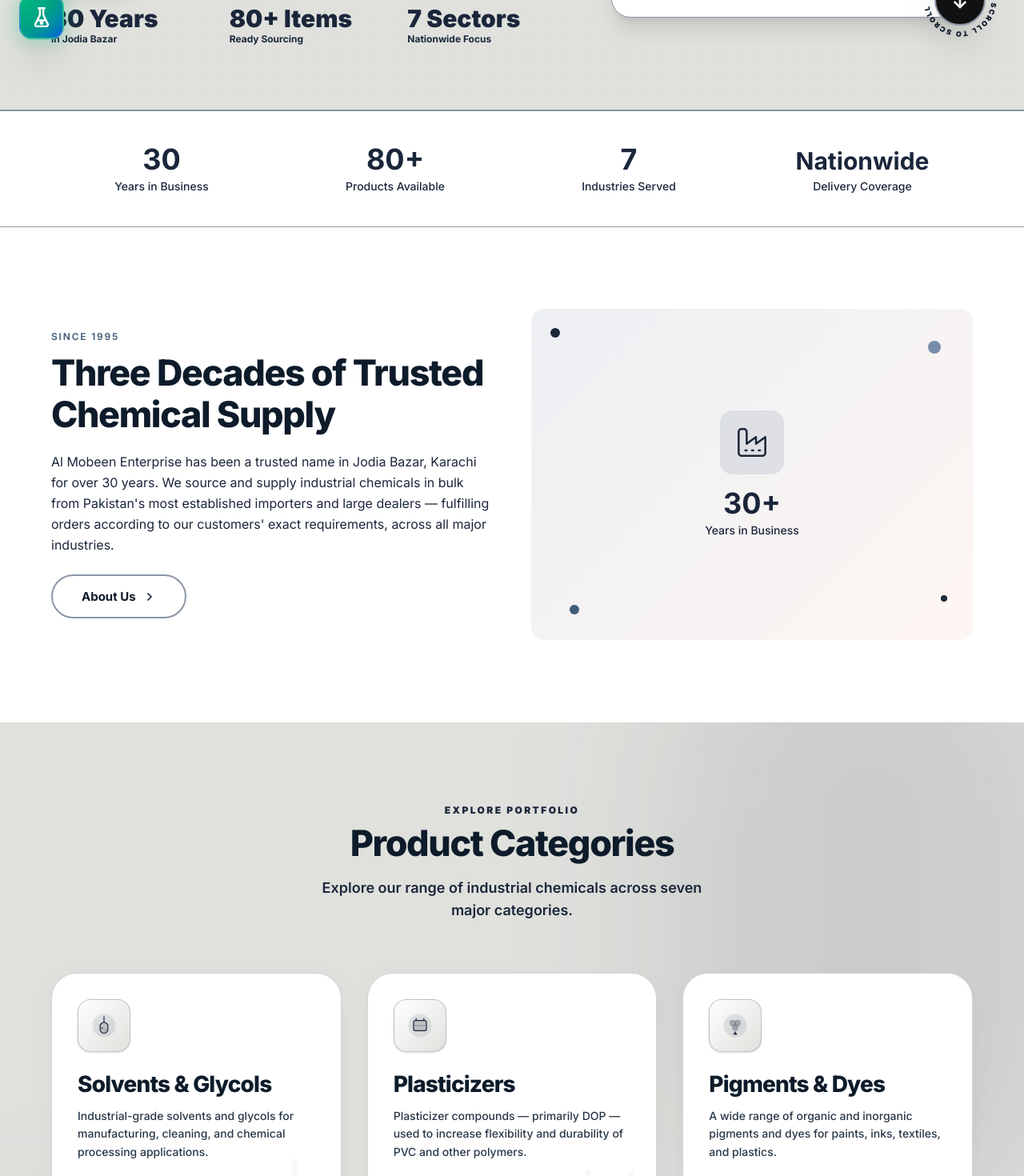
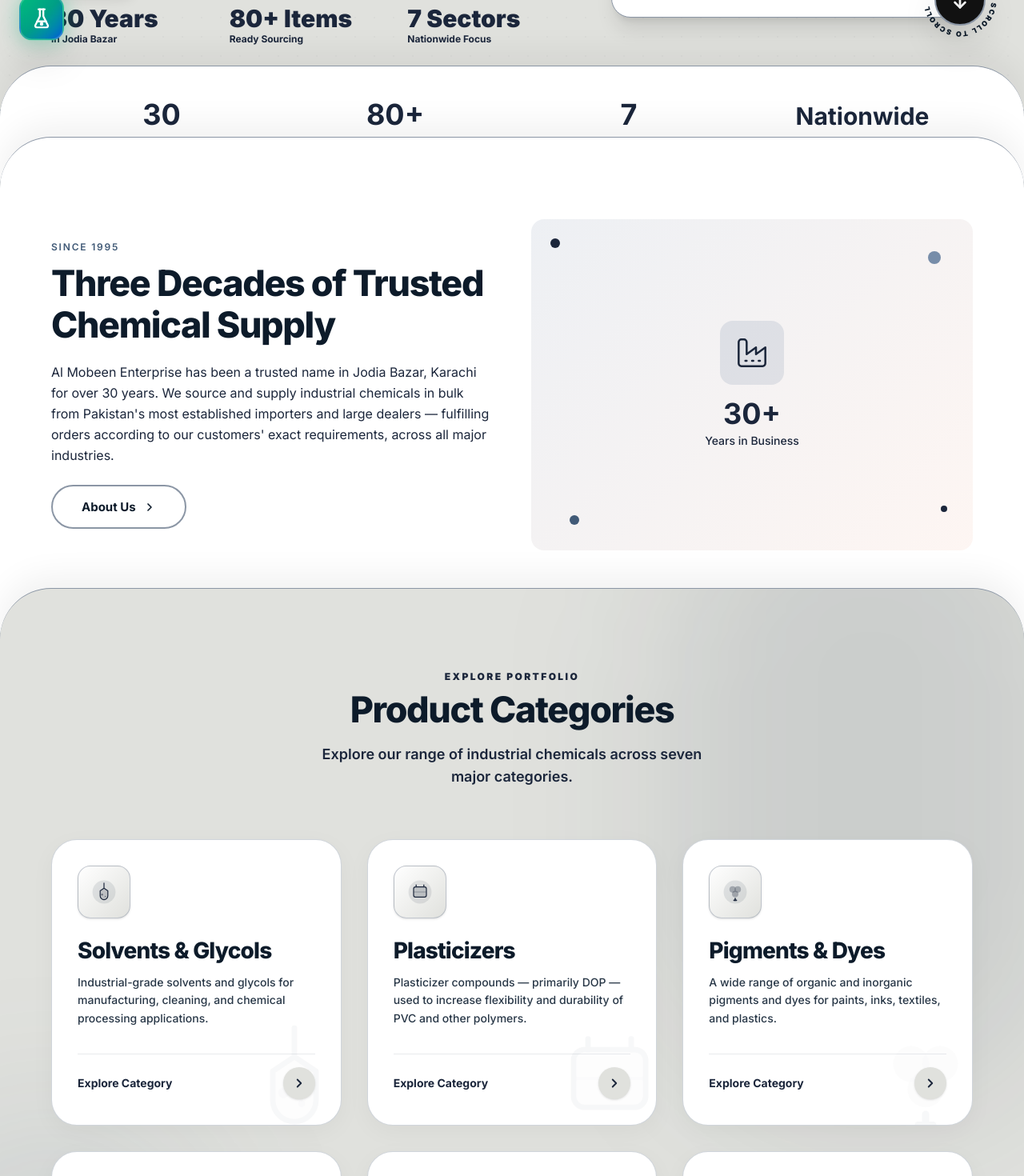
Before and after one commit to 0xabdullah27/al-mobeen-enterprise-website, a Next.js app: page / in a window 1280 px wide. Shown: the part 720-2190 px from the top of the page at 80% size. Built offline with nearby package versions, Linux system fonts and the light colour scheme.

Commit message:
feat: add top-rounded stacked card scroll overlay effect to all home sections

```diff
--- a/src/components/home/AboutSnapshot.tsx
+++ b/src/components/home/AboutSnapshot.tsx
@@ -8,7 +8,7 @@
   const { t } = useLanguage();
 
   return (
-    <section className="section-padding" style={{ background: "var(--color-surface)" }}>
+    <section className="section-padding rounded-t-[3rem] md:rounded-t-[4rem] -mt-10 md:-mt-14 relative z-20 border-t border-[var(--color-border)] shadow-[0_-15px_40px_rgba(0,0,0,0.06)]" style={{ background: "var(--color-surface)" }}>
       <div className="section-container">
         <div className="grid grid-cols-1 lg:grid-cols-2 gap-12 items-center">
           {/* Text Column */}
--- a/src/components/home/BestSellersMarquee.tsx
+++ b/src/components/home/BestSellersMarquee.tsx
@@ -10,7 +10,7 @@
   const items = [...bestSellers, ...bestSellers];
 
   return (
-    <section className="py-10 border-y border-[var(--color-border)] bg-[var(--color-surface)] overflow-hidden">
+    <section className="py-10 bg-[var(--color-surface)] overflow-hidden rounded-t-[3rem] md:rounded-t-[4rem] -mt-10 md:-mt-14 relative z-40 border-t border-[var(--color-border)] shadow-[0_-15px_40px_rgba(0,0,0,0.06)]">
       <div className="section-container mb-6 flex items-center justify-between">
         <div className="flex items-center gap-2">
           <span className="w-2.5 h-2.5 rounded-full bg-[var(--color-accent)] animate-pulse" />
--- a/src/components/home/CTABand.tsx
+++ b/src/components/home/CTABand.tsx
@@ -11,7 +11,7 @@
   )}`;
 
   return (
-    <section className="relative overflow-hidden bg-[var(--color-surface)] border-y border-[var(--color-border)]">
+    <section className="relative overflow-hidden bg-[var(--color-surface)] border-t border-[var(--color-border)] rounded-t-[3rem] md:rounded-t-[4rem] -mt-10 md:-mt-14 z-[70] shadow-[0_-15px_40px_rgba(0,0,0,0.06)]">
       {/* Background glowing shapes */}
       <div className="absolute inset-0 pointer-events-none">
         <div className="absolute top-1/2 left-1/4 -translate-y-1/2 w-96 h-96 bg-warning/10 rounded-full blur-[100px]" />
--- a/src/components/home/IndustriesSection.tsx
+++ b/src/components/home/IndustriesSection.tsx
@@ -62,7 +62,7 @@
   const { t } = useLanguage();
 
   return (
-    <section className="section-padding" style={{ background: "var(--color-base)" }}>
+    <section className="section-padding rounded-t-[3rem] md:rounded-t-[4rem] -mt-10 md:-mt-14 relative z-50 border-t border-[var(--color-border)] shadow-[0_-15px_40px_rgba(0,0,0,0.06)]" style={{ background: "var(--color-base)" }}>
       <div className="section-container">
         <ScrollReveal>
           <div className="text-center mb-12">
--- a/src/components/home/ProductCategoriesGrid.tsx
+++ b/src/components/home/ProductCategoriesGrid.tsx
@@ -10,7 +10,7 @@
   const { t } = useLanguage();
 
   return (
-    <section className="section-padding relative overflow-hidden bg-[var(--color-base)]">
+    <section className="section-padding relative overflow-hidden bg-[var(--color-base)] rounded-t-[3rem] md:rounded-t-[4rem] -mt-10 md:-mt-14 z-30 border-t border-[var(--color-border)] shadow-[0_-15px_40px_rgba(0,0,0,0.06)]">
       {/* Ambient background blobs for glassmorphism to distort */}
       <div className="absolute inset-0 overflow-hidden pointer-events-none">
         <div className="absolute -top-[10%] -right-[5%] w-[40%] h-[50%] rounded-full bg-[var(--color-primary)]/10 blur-[100px]" />
--- a/src/components/home/StatsStrip.tsx
+++ b/src/components/home/StatsStrip.tsx
@@ -75,7 +75,7 @@
   return (
     <section
       ref={ref}
-      className="relative border-y"
+      className="relative rounded-t-[3rem] md:rounded-t-[4rem] -mt-10 md:-mt-14 z-10 border-t shadow-[0_-15px_40px_rgba(0,0,0,0.06)]"
       style={{
         borderColor: "var(--color-border)",
         background: "var(--color-surface)",
--- a/src/components/home/WhyChooseUs.tsx
+++ b/src/components/home/WhyChooseUs.tsx
@@ -56,7 +56,7 @@
   const { t } = useLanguage();
 
   return (
-    <section className="section-padding bg-[var(--color-surface)] relative overflow-hidden">
+    <section className="section-padding bg-[var(--color-surface)] relative overflow-hidden rounded-t-[3rem] md:rounded-t-[4rem] -mt-10 md:-mt-14 z-[60] border-t border-[var(--color-border)] shadow-[0_-15px_40px_rgba(0,0,0,0.06)]">
       <div className="section-container relative z-10">
         <div className="text-center mb-14">
           <motion.p
```
